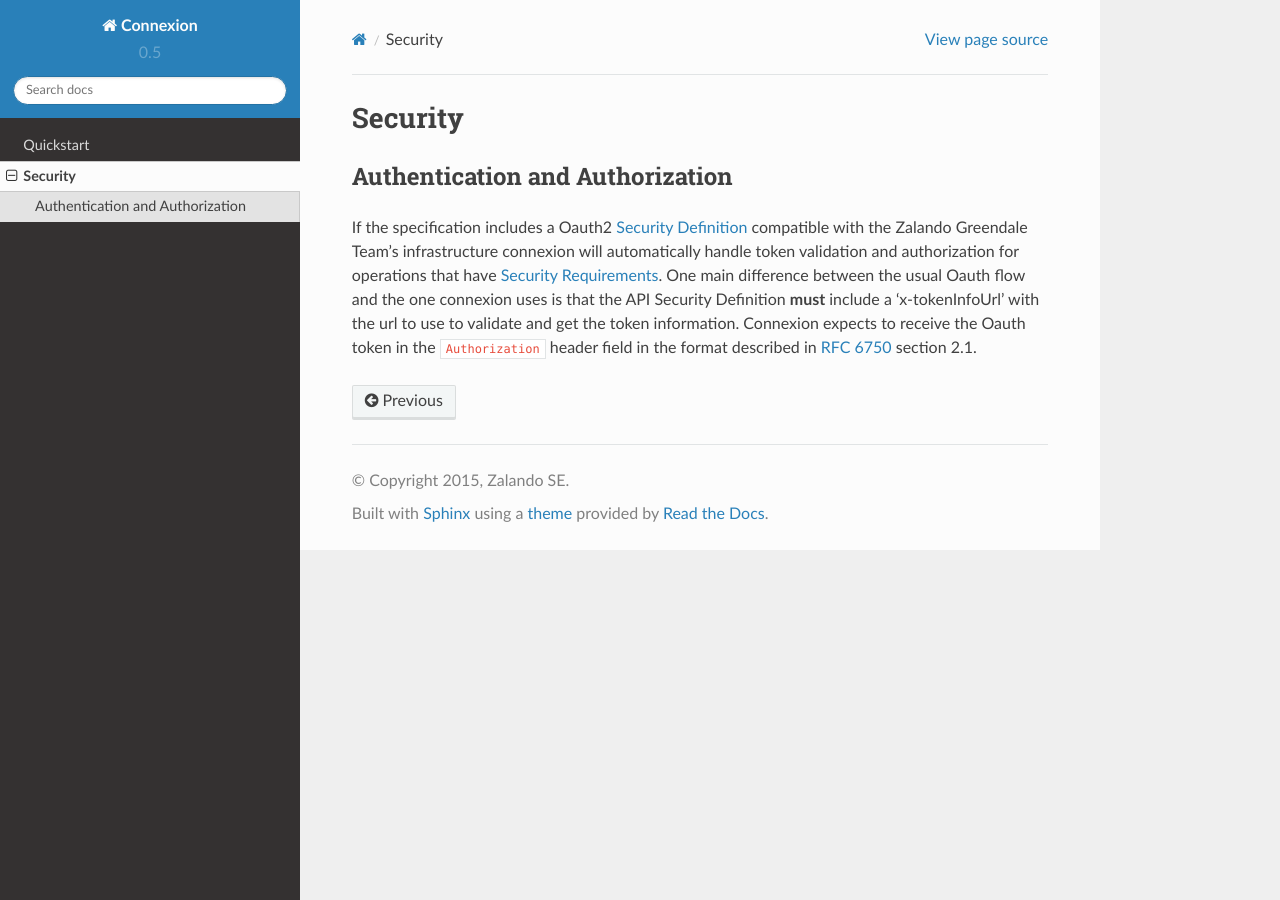
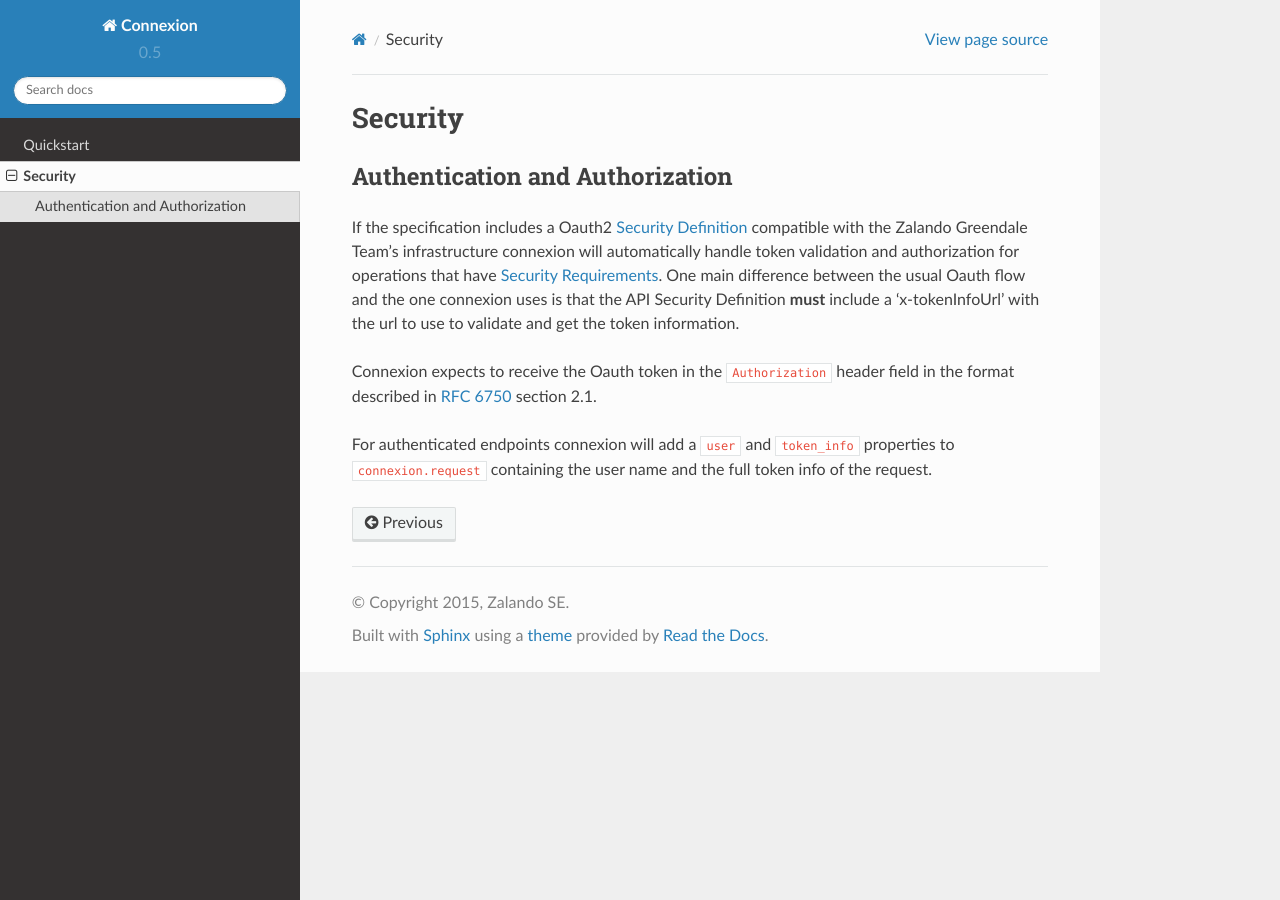
Before and after one commit to spec-first/connexion, a Sphinx documentation site: the page built from docs/security.rst, in a window 1280 px wide. Built offline with Sphinx 7.4.7 and the Read the Docs theme 2.0.0, drawn with Linux system fonts in a browser that asks for light colours.

Commit message:
#69 Update Documentation

```diff
--- a/docs/security.rst
+++ b/docs/security.rst
@@ -8,8 +8,12 @@ Zalando Greendale Team's infrastructure connexion will automatically handle toke
 operations that have `Security Requirements <swager.spec.security_requirement_>`_. One main difference between the usual
 Oauth flow and the one connexion uses is that the API Security Definition **must** include a 'x-tokenInfoUrl' with the
 url to use to validate and get the token information.
+
 Connexion expects to receive the Oauth token in the ``Authorization`` header field in the format described in
 `RFC 6750 <rfc6750_>`_ section 2.1.
+
+For authenticated endpoints connexion will add a ``user`` and ``token_info`` properties to ``connexion.request``
+containing the user name and the full token info of the request.
 
 .. _rfc6750: https://tools.ietf.org/html/rfc6750
 .. _swager.spec.security_definition: https://github.com/swagger-api/swagger-spec/blob/master/versions/2.0.md#security-definitions-object
```
